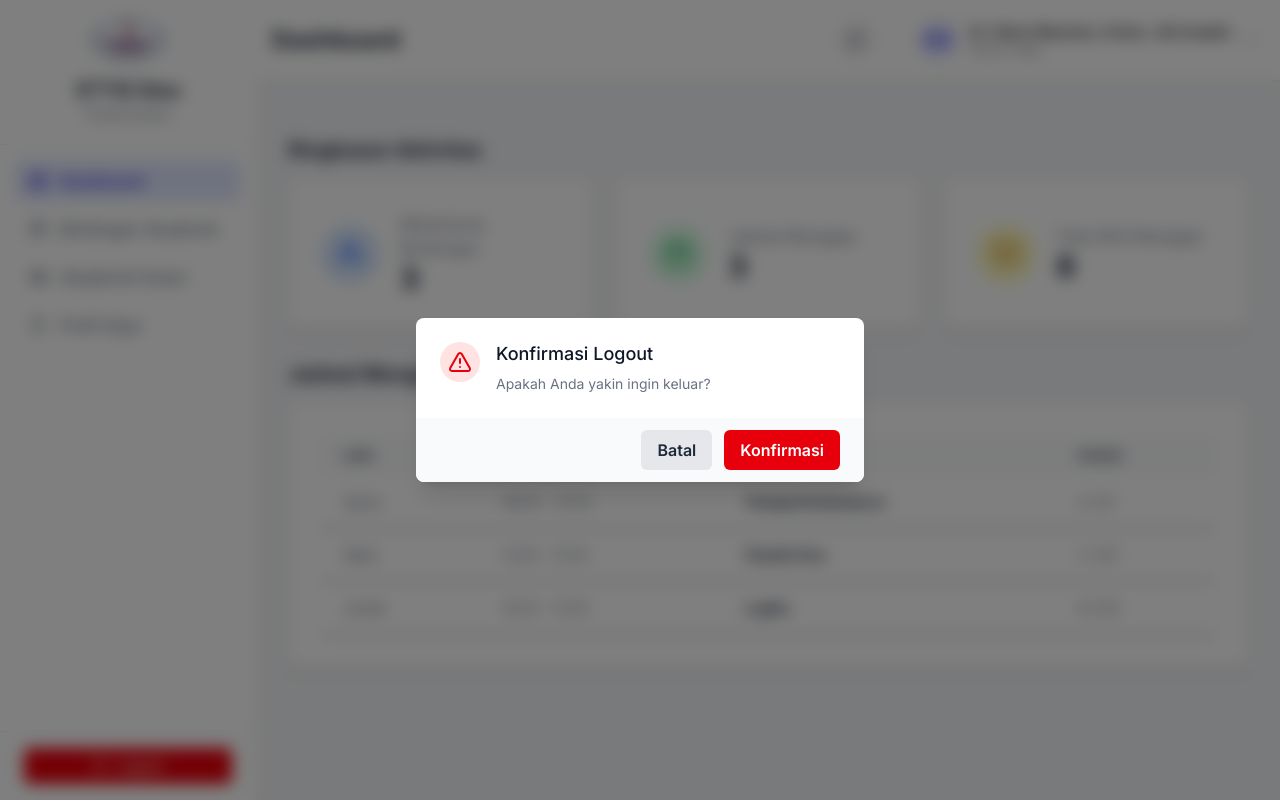
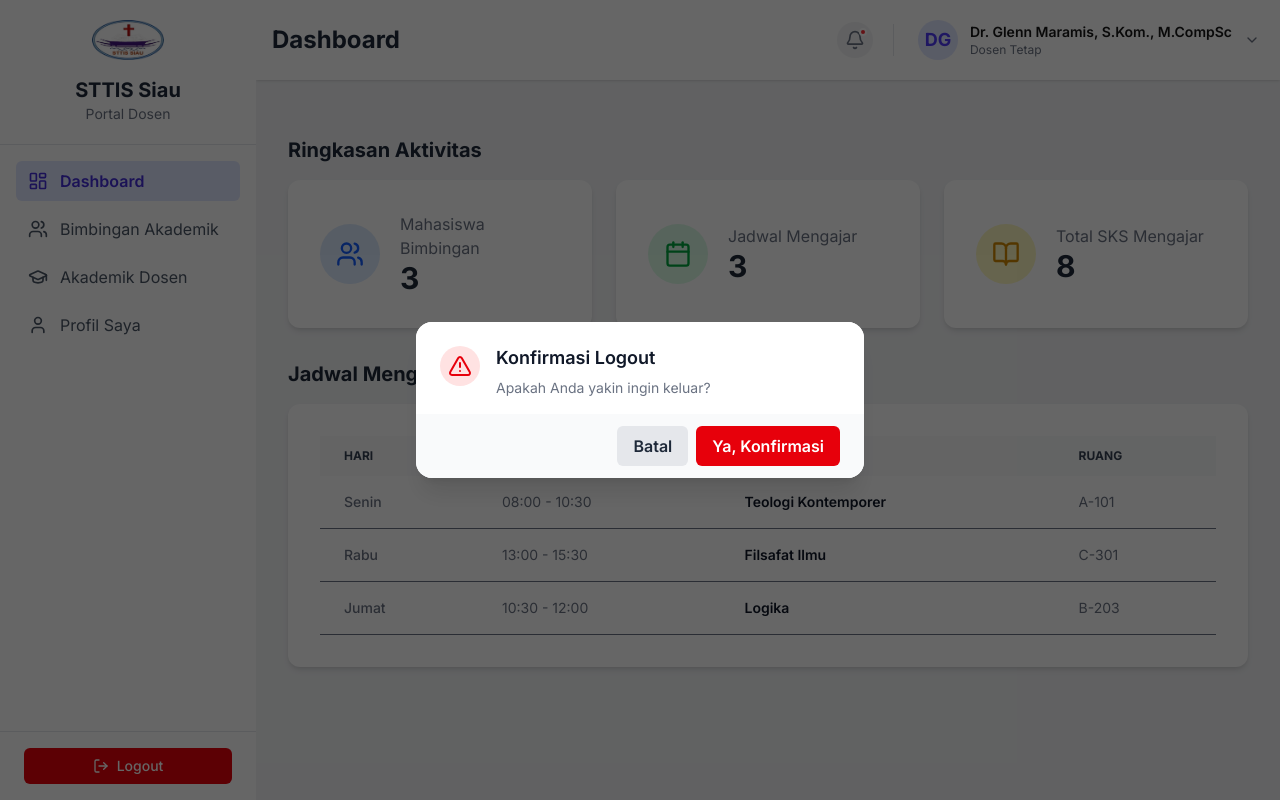
Before and after one commit to Greenson22/siau-app, a Next.js app: page /dosen in a window 1280 px wide. Both pictures are taken after a click on the button "Logout". Built offline with nearby package versions, Linux system fonts and the light colour scheme.

Commit message:
refactor(modal): Memindahkan modal ke fragments - Menyederahanakan ConfirmationModal sehingga kode menjadi lebih singkat

```diff
--- a/src/components/elements/Modal.tsx
+++ /dev/null
@@ -1,103 +0,0 @@
-// src/components/elements/Modal.tsx
-import React, { useState, useEffect } from 'react';
-import Button from './Button';
-
-interface ModalProps {
-  isOpen: boolean;
-  onClose: () => void;
-  onConfirm: () => void;
-  title: string;
-  children: React.ReactNode;
-}
-
-const Modal: React.FC<ModalProps> = ({ isOpen, onClose, onConfirm, title, children }) => {
-  // isRendered: untuk memasukkan/mengeluarkan komponen dari DOM
-  const [isRendered, setIsRendered] = useState(false);
-  // isVisible: untuk mengontrol kelas CSS transisi (opacity, scale)
-  const [isVisible, setIsVisible] = useState(false);
-
-  useEffect(() => {
-    let openTimeout: NodeJS.Timeout;
-    let closeTimeout: NodeJS.Timeout;
-
-    if (isOpen) {
-      // 1. Masukkan komponen ke DOM
-      setIsRendered(true);
-      // 2. Beri jeda sesaat, lalu jalankan animasi masuk
-      openTimeout = setTimeout(() => {
-        setIsVisible(true);
-      }, 20); // Jeda 20ms sudah cukup
-    } else {
-      // 1. Jalankan animasi keluar
-      setIsVisible(false);
-      // 2. Setelah animasi selesai, keluarkan komponen dari DOM
-      closeTimeout = setTimeout(() => {
-        setIsRendered(false);
-      }, 300); // Sesuaikan dengan durasi transisi
-    }
-
-    // Membersihkan timeout jika komponen unmount di tengah jalan
-    return () => {
-      clearTimeout(openTimeout);
-      clearTimeout(closeTimeout);
-    };
-  }, [isOpen]);
-
-  // Jika tidak perlu dirender, return null
-  if (!isRendered) {
-    return null;
-  }
-
-  return (
-    <div
-      className={`
-        fixed inset-0 z-50 flex items-center justify-center transition-colors duration-300
-        ${isVisible ? 'bg-black/60' : 'bg-transparent'}
-      `}
-      aria-modal="true"
-      role="dialog"
-      onClick={onClose}
-    >
-      <div
-        className={`
-          relative w-full max-w-md transform rounded-2xl bg-white text-left shadow-xl
-          transition-all duration-300 ease-in-out
-          ${isVisible ? 'opacity-100 scale-100' : 'opacity-0 scale-95'}
-        `}
-        onClick={(e) => e.stopPropagation()}
-      >
-        <div className="bg-white px-4 pb-4 pt-5 sm:p-6 sm:pb-4 rounded-t-2xl">
-          <div className="sm:flex sm:items-start">
-            <div className="mx-auto flex h-12 w-12 flex-shrink-0 items-center justify-center rounded-full bg-blue-100 sm:mx-0 sm:h-10 sm:w-10">
-              <svg className="h-6 w-6 text-blue-600" xmlns="http://www.w3.org/2000/svg" fill="none" viewBox="0 0 24 24" strokeWidth="1.5" stroke="currentColor">
-                 <path strokeLinecap="round" strokeLinejoin="round" d="M12 9v3.75m-9.303 3.376c-.866 1.5.217 3.374 1.948 3.374h14.71c1.73 0 2.813-1.874 1.948-3.374L13.949 3.378c-.866-1.5-3.032-1.5-3.898 0L2.697 16.126zM12 15.75h.007v.008H12v-.008z" />
-              </svg>
-            </div>
-            <div className="mt-3 text-center sm:ml-4 sm:mt-0 sm:text-left">
-              <h3 className="text-lg font-semibold leading-6 text-gray-900" id="modal-title">
-                {title}
-              </h3>
-              <div className="mt-2">
-                <p className="text-sm text-gray-500">
-                  {children}
-                </p>
-              </div>
-            </div>
-          </div>
-        </div>
-        <div className="bg-gray-50 px-4 py-3 sm:flex sm:flex-row-reverse sm:px-6 rounded-b-2xl">
-          <Button onClick={onConfirm} variant="primary">
-            Ya, Saya Yakin
-          </Button>
-          <div className="mr-2">
-            <Button onClick={onClose} variant="secondary">
-              Batal
-            </Button>
-          </div>
-        </div>
-      </div>
-    </div>
-  );
-};
-
-export default Modal;
--- a/src/components/fragments/AcademicView/KrsView.tsx
+++ b/src/components/fragments/AcademicView/KrsView.tsx
@@ -4,7 +4,7 @@
 import React, { useState } from 'react';
 import StatusBadge from '@/components/elements/StatusBadge';
 import Button from '@/components/elements/Button';
-import Modal from '@/components/elements/Modal';
+import Modal from '@/components/fragments/Modal/Modal';
 import KrsBelumKontrak from '@/components/fragments/AcademicView/Krs/KrsBelumKontrak';
 import KrsMenungguPersetujuan from '@/components/fragments/AcademicView/Krs/KrsMenungguPersetujuan';
 import KrsDisetujui from '@/components/fragments/AcademicView/Krs/KrsDisetujui';
--- a/src/components/fragments/ConfirmationModal.tsx
+++ /dev/null
@@ -1,60 +0,0 @@
-'use client';
-
-import React from 'react';
-import { AlertTriangle } from 'lucide-react';
-import Button from '@/components/elements/Button';
-
-interface ConfirmationModalProps {
-  isOpen: boolean;
-  onClose: () => void;
-  onConfirm: () => void;
-  title: string;
-  message: string;
-}
-
-const ConfirmationModal: React.FC<ConfirmationModalProps> = ({ isOpen, onClose, onConfirm, title, message }) => {
-  if (!isOpen) return null;
-
-  return (
-    <div className="fixed inset-0 z-50 flex items-center justify-center bg-black bg-black/50 backdrop-blur-sm">
-      <div className="bg-white rounded-lg shadow-xl w-full max-w-md m-4 transform transition-all">
-        <div className="p-6">
-          <div className="flex items-start">
-            <div className="mx-auto flex-shrink-0 flex items-center justify-center h-12 w-12 rounded-full bg-red-100 sm:mx-0 sm:h-10 sm:w-10">
-              <AlertTriangle className="h-6 w-6 text-red-600" aria-hidden="true" />
-            </div>
-            <div className="mt-3 text-center sm:mt-0 sm:ml-4 sm:text-left">
-              <h3 className="text-lg leading-6 font-medium text-gray-900" id="modal-title">
-                {title}
-              </h3>
-              <div className="mt-2">
-                <p className="text-sm text-gray-500">
-                  {message}
-                </p>
-              </div>
-            </div>
-          </div>
-        </div>
-        <div className="bg-gray-50 px-4 py-3 sm:px-6 sm:flex sm:flex-row-reverse rounded-b-lg">
-          {/* --- Cukup panggil variant="danger" --- */}
-          <Button
-            onClick={onConfirm}
-            variant="danger" // <-- Gunakan variant yang baru
-            className="w-full sm:w-auto sm:ml-3" // className untuk layout tetap ada
-          >
-            Konfirmasi
-          </Button>
-          <Button
-            onClick={onClose}
-            variant="secondary"
-            className="mt-3 w-full sm:w-auto sm:mt-0"
-          >
-            Batal
-          </Button>
-        </div>
-      </div>
-    </div>
-  );
-};
-
-export default ConfirmationModal;
--- /dev/null
+++ b/src/components/fragments/Modal/ConfirmationModal.tsx
@@ -0,0 +1,36 @@
+'use client';
+
+import React from 'react';
+import Modal from '@/components/fragments/Modal/Modal'; // <-- Impor Modal yang sudah pintar
+
+// Definisikan props yang sama seperti sebelumnya
+interface ConfirmationModalProps {
+  isOpen: boolean;
+  onClose: () => void;
+  onConfirm: () => void;
+  title: string;
+  message: string;
+}
+
+const ConfirmationModal: React.FC<ConfirmationModalProps> = ({
+  isOpen,
+  onClose,
+  onConfirm,
+  title,
+  message,
+}) => {
+  // Cukup panggil komponen Modal dengan variant 'danger'
+  return (
+    <Modal
+      isOpen={isOpen}
+      onClose={onClose}
+      onConfirm={onConfirm}
+      title={title}
+      variant="danger" // <-- Berikan variant yang sesuai
+    >
+      {message}
+    </Modal>
+  );
+};
+
+export default ConfirmationModal;
--- /dev/null
+++ b/src/components/fragments/Modal/Modal.tsx
@@ -0,0 +1,105 @@
+'use client';
+
+import React, { useState, useEffect, ElementType } from 'react';
+import Button from '../../elements/Button';
+import { AlertTriangle, Info } from 'lucide-react'; // Impor kedua ikon
+
+interface ModalProps {
+  isOpen: boolean;
+  onClose: () => void;
+  onConfirm: () => void;
+  title: string;
+  children: React.ReactNode;
+  variant?: 'info' | 'danger'; // <-- 1. Tambahkan prop variant
+}
+
+const Modal: React.FC<ModalProps> = ({
+  isOpen,
+  onClose,
+  onConfirm,
+  title,
+  children,
+  variant = 'info' // <-- 2. Beri nilai default 'info'
+}) => {
+  const [isRendered, setIsRendered] = useState(false);
+  const [isVisible, setIsVisible] = useState(false);
+
+  // 3. Definisikan tampilan berdasarkan variant
+  const theme = {
+    info: {
+      Icon: Info,
+      iconBg: 'bg-blue-100',
+      iconText: 'text-blue-600',
+      confirmButtonVariant: 'primary' as const, // 'primary' (indigo)
+    },
+    danger: {
+      Icon: AlertTriangle,
+      iconBg: 'bg-red-100',
+      iconText: 'text-red-600',
+      confirmButtonVariant: 'danger' as const, // 'danger' (merah)
+    },
+  };
+
+  const currentTheme = theme[variant];
+
+  // Logika untuk animasi tidak berubah...
+  useEffect(() => {
+    let openTimeout: NodeJS.Timeout;
+    let closeTimeout: NodeJS.Timeout;
+    if (isOpen) {
+      setIsRendered(true);
+      openTimeout = setTimeout(() => setIsVisible(true), 20);
+    } else {
+      setIsVisible(false);
+      closeTimeout = setTimeout(() => setIsRendered(false), 300);
+    }
+    return () => {
+      clearTimeout(openTimeout);
+      clearTimeout(closeTimeout);
+    };
+  }, [isOpen]);
+
+  if (!isRendered) {
+    return null;
+  }
+
+  return (
+    <div
+      className={`fixed inset-0 z-50 flex items-center justify-center transition-colors duration-300 ${isVisible ? 'bg-black/60' : 'bg-transparent'}`}
+      onClick={onClose}
+    >
+      <div
+        className={`relative w-full max-w-md transform rounded-2xl bg-white text-left shadow-xl transition-all duration-300 ease-in-out ${isVisible ? 'opacity-100 scale-100' : 'opacity-0 scale-95'}`}
+        onClick={(e) => e.stopPropagation()}
+      >
+        <div className="bg-white px-4 pb-4 pt-5 sm:p-6 sm:pb-4 rounded-t-2xl">
+          <div className="sm:flex sm:items-start">
+            {/* 4. Gunakan tema yang sudah didefinisikan */}
+            <div className={`mx-auto flex h-12 w-12 flex-shrink-0 items-center justify-center rounded-full sm:mx-0 sm:h-10 sm:w-10 ${currentTheme.iconBg}`}>
+              <currentTheme.Icon className={`h-6 w-6 ${currentTheme.iconText}`} />
+            </div>
+            <div className="mt-3 text-center sm:ml-4 sm:mt-0 sm:text-left">
+              <h3 className="text-lg font-semibold leading-6 text-gray-900">{title}</h3>
+              <div className="mt-2">
+                <p className="text-sm text-gray-500">{children}</p>
+              </div>
+            </div>
+          </div>
+        </div>
+        <div className="bg-gray-50 px-4 py-3 sm:flex sm:flex-row-reverse sm:px-6 rounded-b-2xl">
+          {/* 5. Gunakan variant tombol dari tema */}
+          <Button onClick={onConfirm} variant={currentTheme.confirmButtonVariant}>
+            Ya, Konfirmasi
+          </Button>
+          <div className="mr-2">
+            <Button onClick={onClose} variant="secondary">
+              Batal
+            </Button>
+          </div>
+        </div>
+      </div>
+    </div>
+  );
+};
+
+export default Modal;
--- a/src/components/fragments/dosen/BimbinganAkademikView.tsx
+++ b/src/components/fragments/dosen/BimbinganAkademikView.tsx
@@ -4,7 +4,7 @@ import React, { useState } from 'react';
 import Card from '@/components/elements/Card';
 import Button from '@/components/elements/Button';
 import StatusBadge from '@/components/elements/StatusBadge';
-import ConfirmationModal from '@/components/fragments/ConfirmationModal';
+import ConfirmationModal from '@/components/fragments/Modal/ConfirmationModal';
 import { mahasiswaBimbingan as initialData, KrsStatus } from '@/lib/dataDosen';
 
 interface Mahasiswa {
--- a/src/components/layouts/DosenLayout.tsx
+++ b/src/components/layouts/DosenLayout.tsx
@@ -7,7 +7,7 @@ import { User, Mail, Phone, Building, BookCheck, BrainCircuit, GraduationCap, Ke
 
 import Sidebar from '@/components/fragments/Sidebar';
 import Header from '@/components/fragments/Header';
-import ConfirmationModal from '@/components/fragments/ConfirmationModal';
+import ConfirmationModal from '@/components/fragments/Modal/ConfirmationModal';
 import ProfileView, { KeamananSection, InfoItem } from '@/components/fragments/ProfileView';
 import { navLinksDosen, dosen } from '@/lib/dataDosen';
 import type { NavLinkIdDosen } from '@/lib/dataDosen';
--- a/src/components/layouts/MahasiswaLayout.tsx
+++ b/src/components/layouts/MahasiswaLayout.tsx
@@ -9,7 +9,7 @@ import {
 
 import Sidebar from '@/components/fragments/Sidebar';
 import Header from '@/components/fragments/Header';
-import ConfirmationModal from '@/components/fragments/ConfirmationModal';
+import ConfirmationModal from '@/components/fragments/Modal/ConfirmationModal';
 // --- 1. Impor DashboardView yang sudah digabung ---
 import DashboardView from '@/components/fragments/DashboardView';
 import FinanceView from '@/components/fragments/FinanceView';
```
